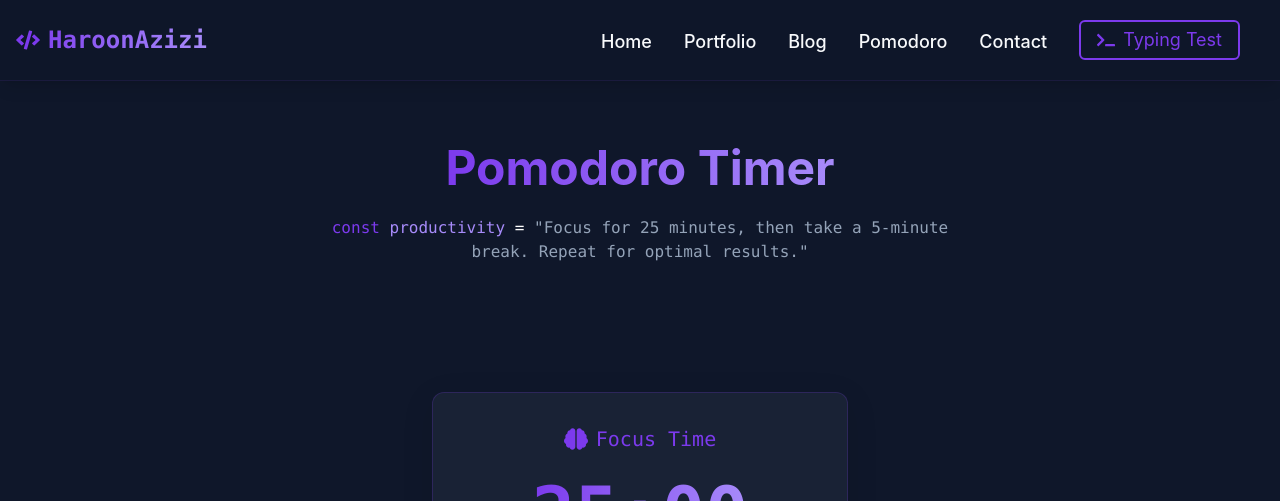
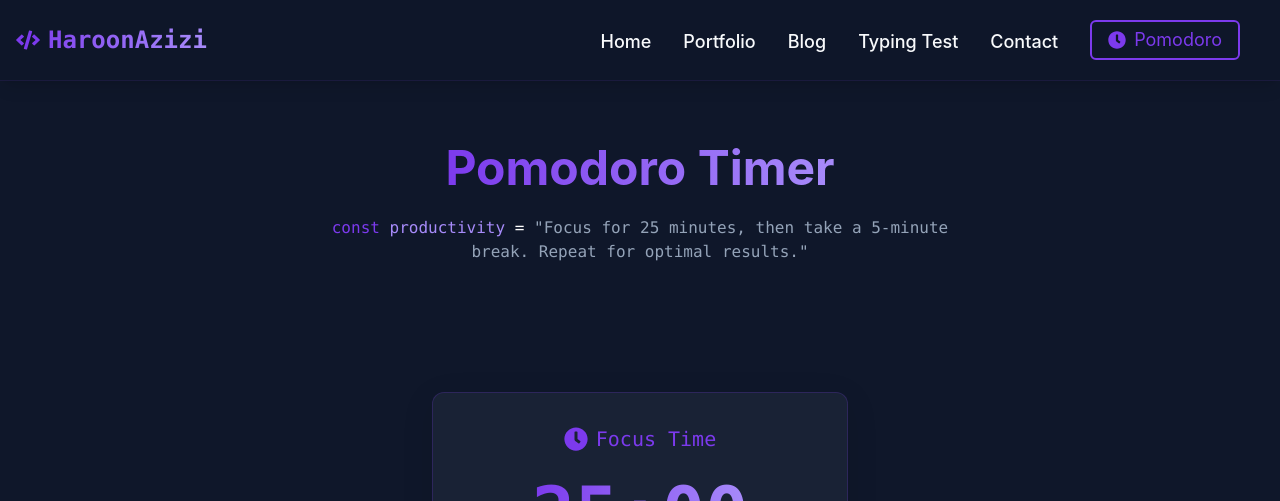
Before and after one commit to HaroonAzizi/portfolio, a Next.js app: page /pomodoro in a window 1280 px wide. Shown: the top 501 px of the page. Built offline with nearby package versions, Linux system fonts and the light colour scheme; no server answers.

Commit message:
added icons and stuff

```diff
--- a/components/Layout.js
+++ b/components/Layout.js
@@ -1,8 +1,8 @@
 import Link from "next/link";
 import { useState } from "react";
-import { FaGithub } from "react-icons/fa";
+import { FaClock, FaGithub } from "react-icons/fa";
 import { FaSquareXTwitter } from "react-icons/fa6";
-import { FaLinkedin } from "react-icons/fa";
+import { FaLinkedin, FaBrain } from "react-icons/fa";
 import { SpeedInsights } from "@vercel/speed-insights/next";
 import { FaCode, FaTerminal } from "react-icons/fa";
 
@@ -47,13 +47,13 @@ export default function Layout({ children }) {
                 Blog
                 <span className="absolute -bottom-1 left-0 w-0 h-0.5 bg-theme-accent transition-all group-hover:w-full"></span>
               </Link>
-              <Link
-                href="/pomodoro"
+              <a
+                href="https://type.haroonazizi.com"
                 className="mt-2 hover:text-theme-accent transition-colors text-lg relative group font-medium"
               >
-                Pomodoro
+                Typing Test
                 <span className="absolute -bottom-1 left-0 w-0 h-0.5 bg-theme-accent transition-all group-hover:w-full"></span>
-              </Link>
+              </a>
               <Link
                 href="/contact"
                 className="mt-2 hover:text-theme-accent transition-colors text-lg relative group font-medium"
@@ -61,13 +61,14 @@ export default function Layout({ children }) {
                 Contact
                 <span className="absolute -bottom-1 left-0 w-0 h-0.5 bg-theme-accent transition-all group-hover:w-full"></span>
               </Link>
-              <a
-                href="https://type.haroonazizi.com"
+
+              <Link
+                href="/pomodoro"
                 className="px-4 py-1 border-2 border-theme-accent rounded-md text-theme-accent hover:bg-theme-accent hover:text-white transition-all duration-300 text-lg flex items-center self-center"
               >
-                <FaTerminal className="mr-2" />
-                <span>Typing Test</span>
-              </a>
+                <FaClock className="mr-2" />
+                <span>Pomodoro</span>
+              </Link>
             </div>
 
             {/* Mobile menu button */}
@@ -121,20 +122,29 @@ export default function Layout({ children }) {
                   Blog
                   <span className="absolute bottom-0 left-0 w-0 h-0.5 bg-theme-accent transition-all group-hover:w-full"></span>
                 </Link>
+                <a
+                  href="https://type.haroonazizi.com"
+                  className="block px-3 py-2 rounded-md hover:bg-theme-secondary transition-colors relative group"
+                  onClick={() => setIsMenuOpen(false)}
+                >
+                  Typing Test
+                  <span className="absolute bottom-0 left-0 w-0 h-0.5 bg-theme-accent transition-all group-hover:w-full"></span>
+                </a>
+                <Link
+                  href="/contact"
+                  className="block px-3 py-2 rounded-md hover:bg-theme-secondary transition-colors relative group"
+                  onClick={() => setIsMenuOpen(false)}
+                >
+                  Contact
+                  <span className="absolute bottom-0 left-0 w-0 h-0.5 bg-theme-accent transition-all group-hover:w-full"></span>
+                </Link>
+
                 <Link
                   href="/pomodoro"
                   className="block px-3 py-2 rounded-md hover:bg-theme-secondary transition-colors relative group"
                   onClick={() => setIsMenuOpen(false)}
                 >
                   Pomodoro
-                  <span className="absolute bottom-0 left-0 w-0 h-0.5 bg-theme-accent transition-all group-hover:w-full"></span>
-                </Link>
-                <Link
-                  href="/contact"
-                  className="block px-3 py-2 rounded-md hover:bg-theme-secondary transition-colors relative group"
-                  onClick={() => setIsMenuOpen(false)}
-                >
-                  Contact
                   <span className="absolute bottom-0 left-0 w-0 h-0.5 bg-theme-accent transition-all group-hover:w-full"></span>
                 </Link>
               </div>
--- a/pages/pomodoro.js
+++ b/pages/pomodoro.js
@@ -1,6 +1,13 @@
 import { useState, useEffect, useRef } from "react";
 import Head from "next/head";
-import { FaPlay, FaPause, FaRedo, FaCoffee, FaBrain } from "react-icons/fa";
+import {
+  FaPlay,
+  FaPause,
+  FaRedo,
+  FaCoffee,
+  FaBrain,
+  FaClock,
+} from "react-icons/fa";
 
 export default function Pomodoro() {
   // Timer states
@@ -106,7 +113,7 @@ export default function Pomodoro() {
             <div className="mb-6 flex items-center">
               {mode === "focus" ? (
                 <div className="flex items-center text-theme-accent">
-                  <FaBrain className="mr-2 text-2xl" />
+                  <FaClock className="mr-2 text-2xl" />
                   <span className="text-xl font-mono">Focus Time</span>
                 </div>
               ) : (
```
